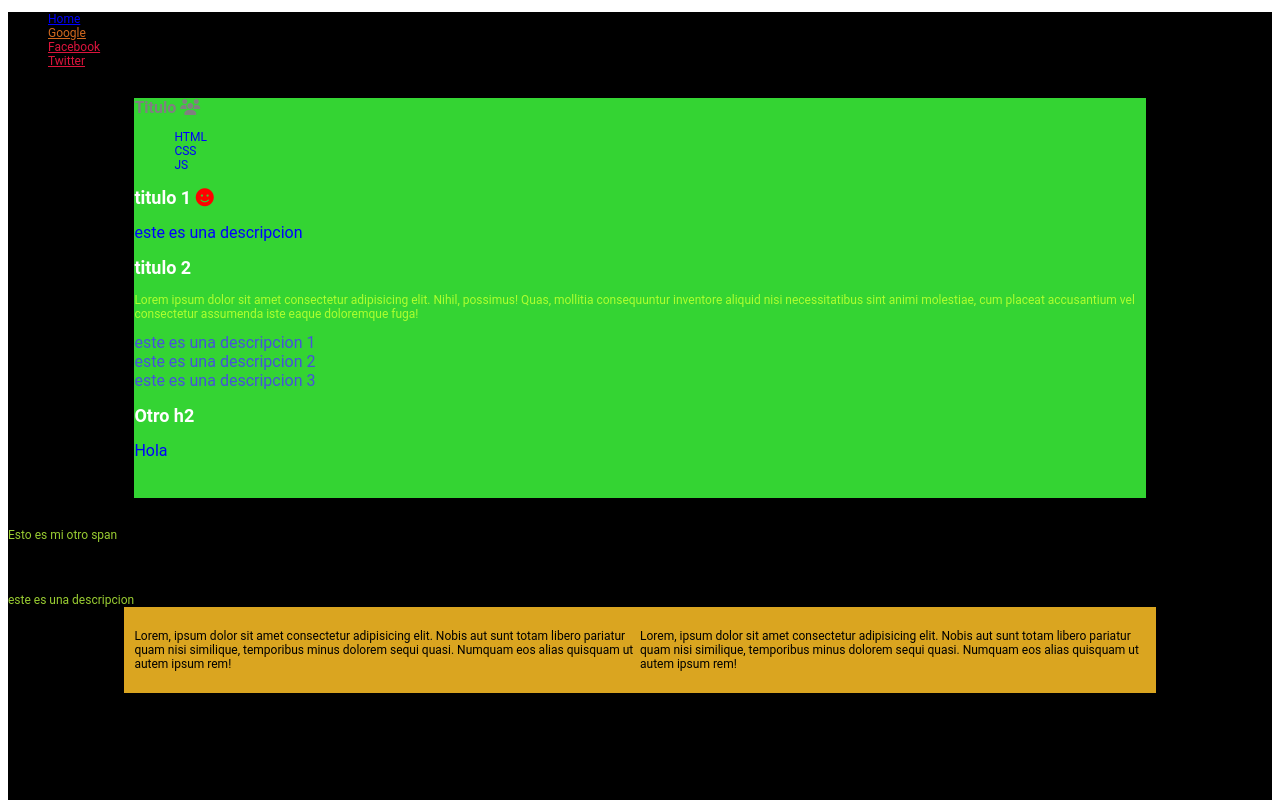
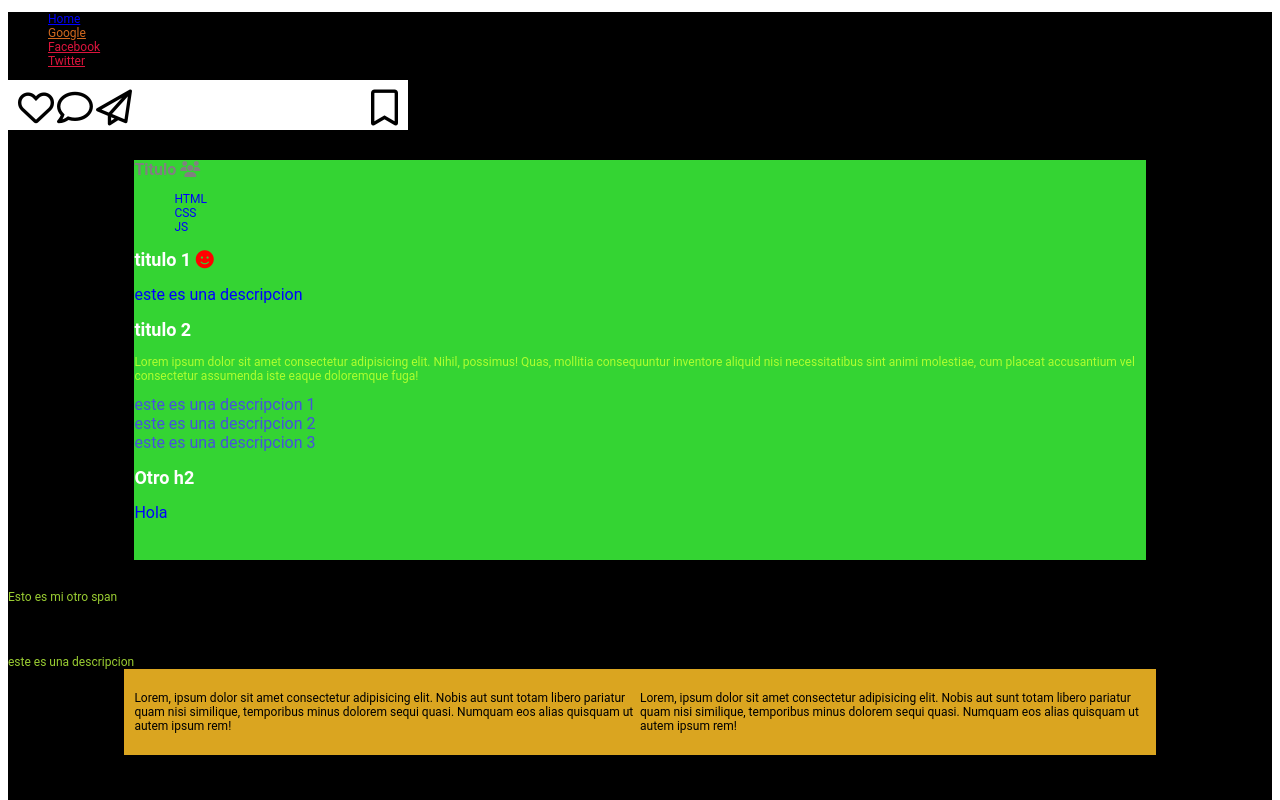
Before and after one commit to ljavierrodriguez/selectores-css-ft-xviii, a plain HTML site: page index.html in a window 1280 px wide. Shown: the top 800 px of the page. Drawn offline with Linux system fonts and the light colour scheme.

Commit message:
Updating Selectores

```diff
--- a/css/global.css
+++ b/css/global.css
@@ -26,3 +26,17 @@ body {
     /* float: left; */
     /* border: 10px solid blue; */
 }
+
+
+.icons {
+    width: 400px;
+    height: 50px;
+    background-color: white;
+    color: black;
+    padding: 10px;
+    box-sizing: border-box;
+}
+
+.icons i:last-child {
+    float: right;
+}
--- a/index.html
+++ b/index.html
@@ -20,6 +20,12 @@
             <li><a href="https://facebook.com" class="link2 link3">Facebook</a></li>
             <li><a href="https://twitter.com" class="link3 link4">Twitter</a></li>
         </ul>
+        <div class="icons">
+            <i class="fa-regular fa-heart fa-3x"></i>
+            <i class="fa-regular fa-comment fa-3x"></i>
+            <i class="fa-regular fa-paper-plane fa-3x"></i>
+            <i class="fa-regular fa-bookmark fa-3x"></i>
+        </div>
         <div id="main">
             <h1 class="titulo">Titulo <i class="fa-solid fa-users"></i></h1>
             <ul class="menu">
@@ -64,6 +70,8 @@
         <div class="box">1</div>
         <div class="box">2</div>
     </div>
+
+
 </body>
 
 </html>
```
